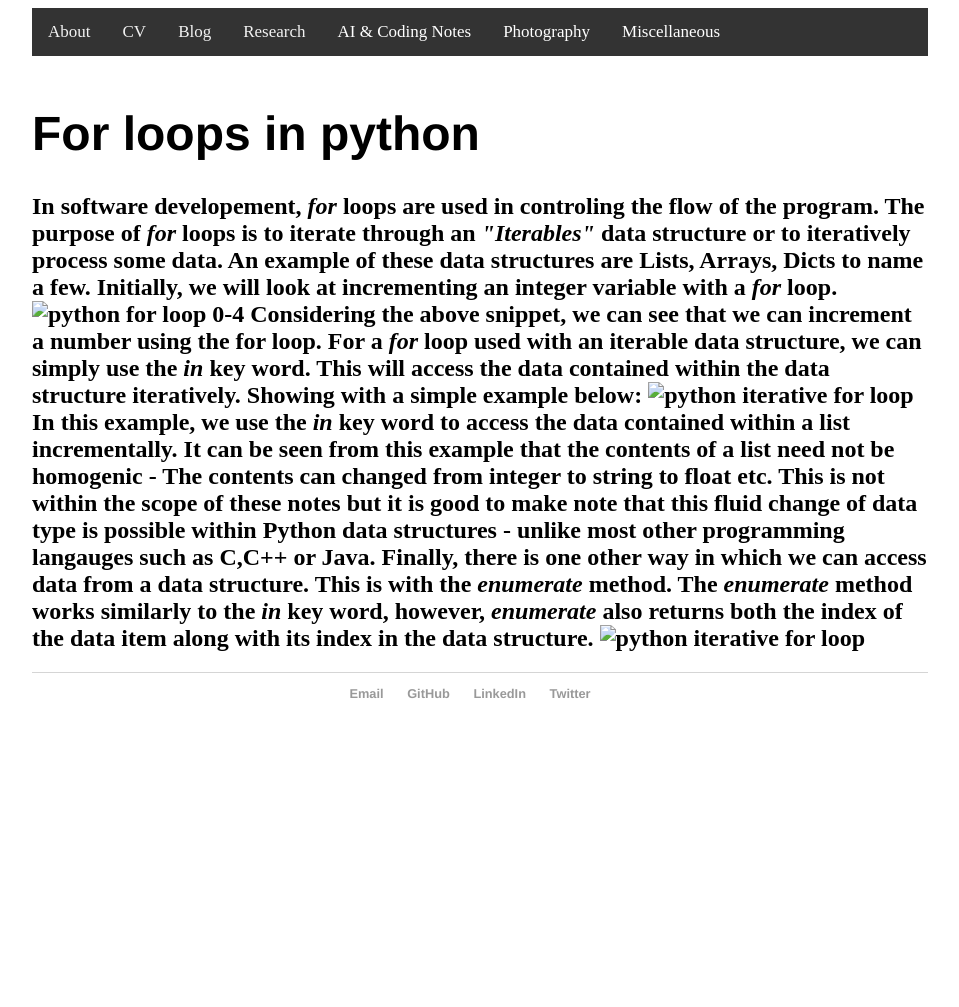
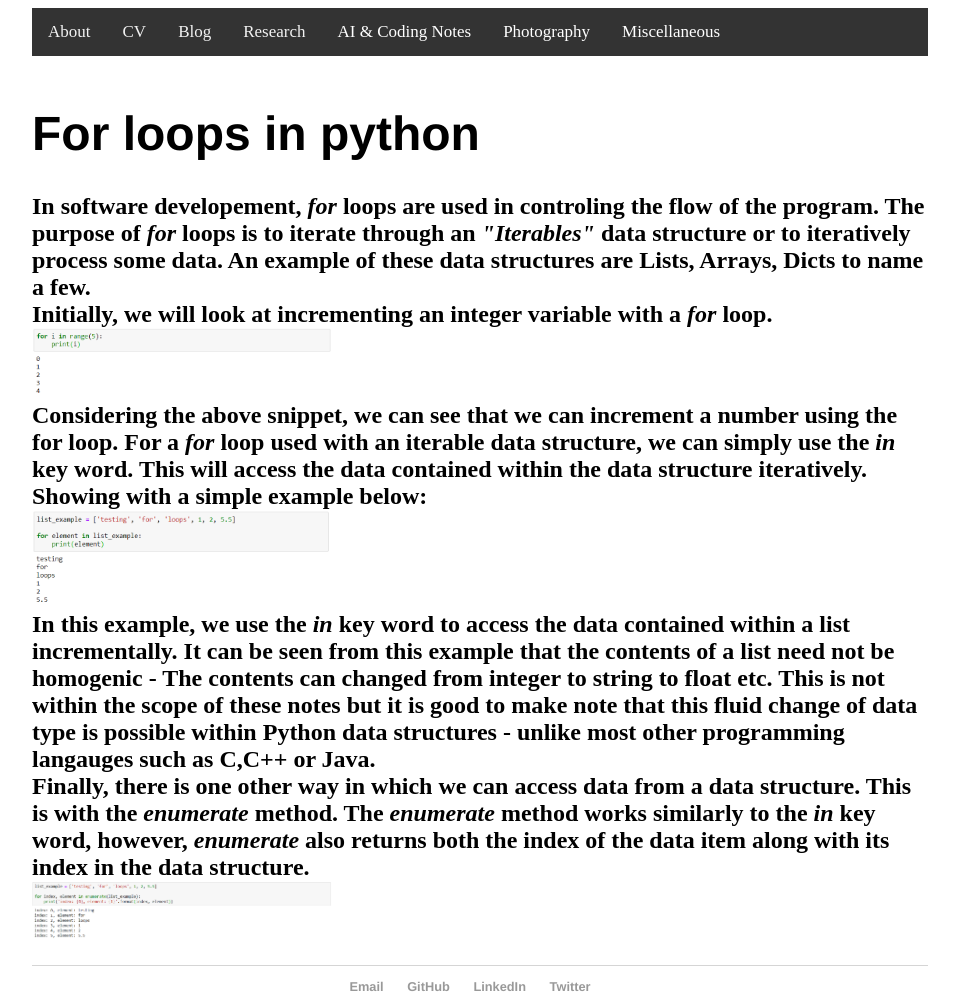
Before and after one commit to kerinb/kerinb.github.io, a Jekyll site: the page built from ai_coding_notes/python_basics/for_loop/index.html, in a window 1280 px wide. Shown: the whole page, without its empty margins (160-1119 px from the left). Built offline with Jekyll 4.4.1, drawn with Linux system fonts in a browser that asks for light colours; before the commit the page ends 900 px from its top, so only the background shows below that.

Commit message:
adding notes for for loops

```diff
--- a/ai_coding_notes/python_basics/for_loop/index.html
+++ b/ai_coding_notes/python_basics/for_loop/index.html
@@ -12,29 +12,29 @@ title: Breandán's Python Notes
 	In software developement, <i>for</i> loops are used in controling the flow of the program.
 	The purpose of <i>for</i> loops is to iterate through an
 	<i>"Iterables"</i> data structure or to iteratively process some data.
-	An example of these data structures are Lists, Arrays, Dicts to name a few.
+	An example of these data structures are Lists, Arrays, Dicts to name a few. <br>
 
-	Initially, we will look at incrementing an integer variable with a <i>for</i> loop.
-	<img src="files/code_snippets/for_loops/increment_for_loop.PNG" alt="python for loop 0-4" style="width:100%;max-width:300px">
+	Initially, we will look at incrementing an integer variable with a <i>for</i> loop.<br>
+	<img src="/files/code_snippets/for_loops/increment_for_loop.PNG" alt="python for loop 0-4" style="width:100%;max-width:300px"><br>
 	Considering the above snippet, we can see that we can increment a number using the for loop.
 
 	For a <i>for</i> loop used with an iterable data structure, we can simply use the <i>in</i>
 	key word. This will access the data contained within the data structure iteratively. Showing
-	with a simple example below:
+	with a simple example below:<br>
 
-	<img src="files/code_snippets/for_loops/iterative_for_loop.PNG" alt="python iterative for loop" style="width:100%;max-width:300px">
+	<img src="/files/code_snippets/for_loops/iterative_for_loop.PNG" alt="python iterative for loop" style="width:100%;max-width:300px"><br>
 
 	In this example, we use the <i>in</i> key word to access the data contained within a list incrementally.
 	It can be seen from this example that the contents of a list need not be homogenic - The contents can changed
 	from integer to string to float etc. This is not within the scope of these notes but it is good to make
 	note that this fluid change of data type is possible within Python data structures - unlike most other programming
-	langauges such as C,C++ or Java.
+	langauges such as C,C++ or Java. <br>
 
 	Finally, there is one other way in which we can access data from a data structure. This is with
 	the <i>enumerate</i> method. The <i>enumerate</i> method works similarly to the <i>in</i> key word,
-	however, <i>enumerate</i> also returns both the index of the data item along with its index in the data structure.
+	however, <i>enumerate</i> also returns both the index of the data item along with its index in the data structure.<br>
 
-	<img src="files/code_snippets/for_loops/enumerate_python_for_loop.PNG" alt="python iterative for loop" style="width:100%;max-width:300px">
+	<img src="/files/code_snippets/for_loops/enumerate_python_for_loop.PNG" alt="python iterative for loop" style="width:100%;max-width:300px"><br>
 
 
 </h2>
```
